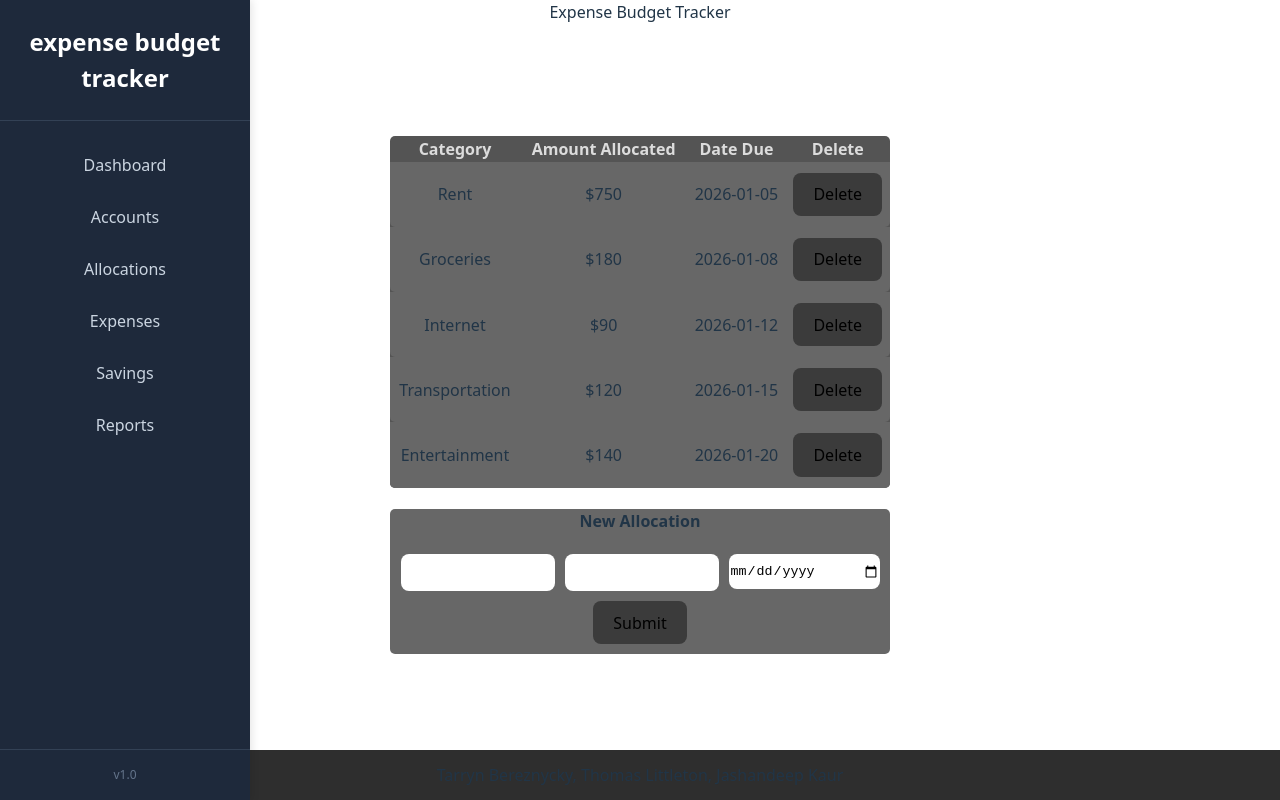
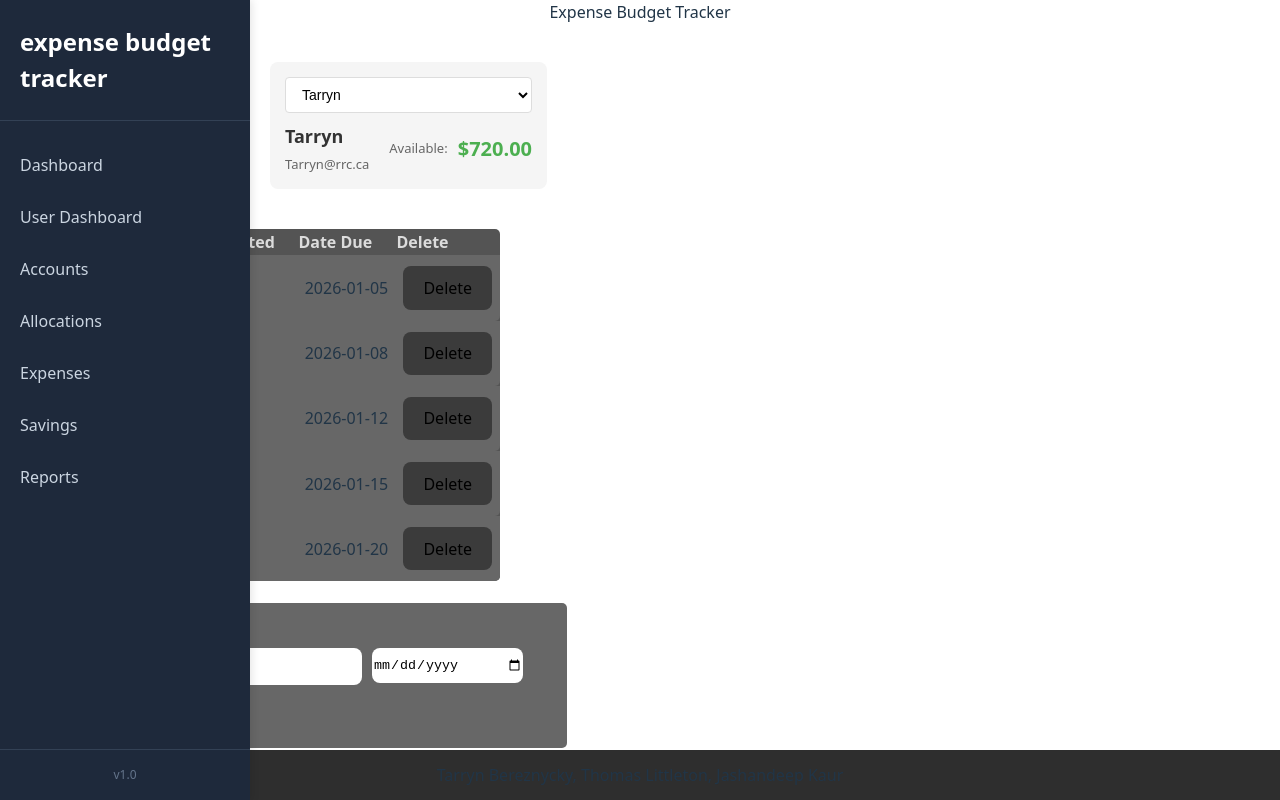
Before and after one commit to tlittletonrrc/Expense-Budget-Tracker, a React (Vite) app: page /Allocations in a window 1280 px wide. Built offline with nearby package versions, Linux system fonts and the light colour scheme.

Commit message:
integrated userdashboard and userinfo components to app

```diff
--- a/src/App.css
+++ b/src/App.css
@@ -1,7 +1,27 @@
-/* Needed for summary box component */
+/* Container for main content to account for sidebar */
+.main-content {
+  margin-left: 250px;
+  padding: 20px;
+  min-height: 100vh;
+}
+
+
 #root {
+  max-width: 100%;
+  margin: 0;
+  padding: 0;
+  text-align: left;
+}
+
+/* Summary box component styling */
+.dashboard-summary-box {
   max-width: 1280px;
   margin: 0 auto;
   padding: 2rem;
-  text-align: center;
 }
+
+@media (max-width: 768px) {
+  .main-content {
+    margin-left: 0;
+  }
+}
--- a/src/App.tsx
+++ b/src/App.tsx
@@ -1,10 +1,6 @@
 import './App.css'
 import { useState } from 'react';
 import { BrowserRouter as Router, Routes, Route } from "react-router-dom";
-
-// import type { UserType } from './Types/UserType';
-// import userData  from "./Data/user.json"
-
 import Footer from "./Components/Footer/Footer";
 import Header from "./Components/Header/Header";
 import Navbar from './Components/Navbar/navbar';
@@ -14,9 +10,11 @@ import AllocationPage from "./Pages/AllocationPage";
 import PiggyBank from "./Pages/PiggyBank"
 import AccountsOverviewPage from "./Pages/accountsOverviewPage"
 
+// ADD THESE TWO IMPORTS
+import UserDashboard from './Components/UserDashboard/UserDashboard'
+import UserInfo from './Components/UserInfo/UserInfo'
 
 function App() {
-  // const [user, setUser] = useState<UserType>(userData)
   const [route, setRoute] = useState<string>("/")
   console.log("You are in " + route)
 
@@ -25,6 +23,10 @@ function App() {
       <Header/>
       <Navbar/>
 
+      {/* ADD UserInfo component here - shows on all pages */}
+      <div style={{ marginLeft: '250px', padding: '20px' }}>
+        <UserInfo />
+      </div>
 
       <Routes>
         <Route path="/" element={
@@ -39,6 +41,10 @@ function App() {
             <AccountsOverview/>
           </>
         } />
+
+        {/* ADD THIS NEW ROUTE FOR USER DASHBOARD */}
+        <Route path="/user-dashboard" element={<UserDashboard />} />
+
         <Route path="/savings" element={<PiggyBank />} />
         <Route path="/accounts" element={<AccountsOverviewPage setRoute={setRoute}/>} />
         <Route path="/Allocations" element={<AllocationPage/>} />
--- a/src/Components/Navbar/navbar.tsx
+++ b/src/Components/Navbar/navbar.tsx
@@ -17,26 +17,31 @@ const Navbar: React.FC = () => {
     },
     {
       id: 2,
+      label: 'User Dashboard',
+      path: '/user-dashboard'
+    },
+    {
+      id: 3,
       label: 'Accounts',
       path: '/accounts'
     },
     {
-      id: 3,
+      id: 4,
       label: 'Allocations',
       path: '/Allocations'
     },
     {
-      id: 4,
+      id: 5,
       label: 'Expenses',
       path: '/expenses'
     },
     {
-      id: 5,
+      id: 6,
       label: 'Savings',
       path: '/savings'
     },
     {
-      id: 6,
+      id: 7,
       label: 'Reports',
       path: '/reports'
     }
@@ -47,7 +52,6 @@ const Navbar: React.FC = () => {
       <div className="navbar-header">
         <h2>expense budget tracker</h2>
       </div>
-
       <ul className="nav-list">
         {navItems.map((item) => (
           <li key={item.id} className="nav-item">
@@ -57,7 +61,6 @@ const Navbar: React.FC = () => {
           </li>
         ))}
       </ul>
-
       <div className="navbar-footer">
         <p>v1.0</p>
       </div>
```
Also changed, not shown: 1 other file (tests, documents, lock files or other folders).
